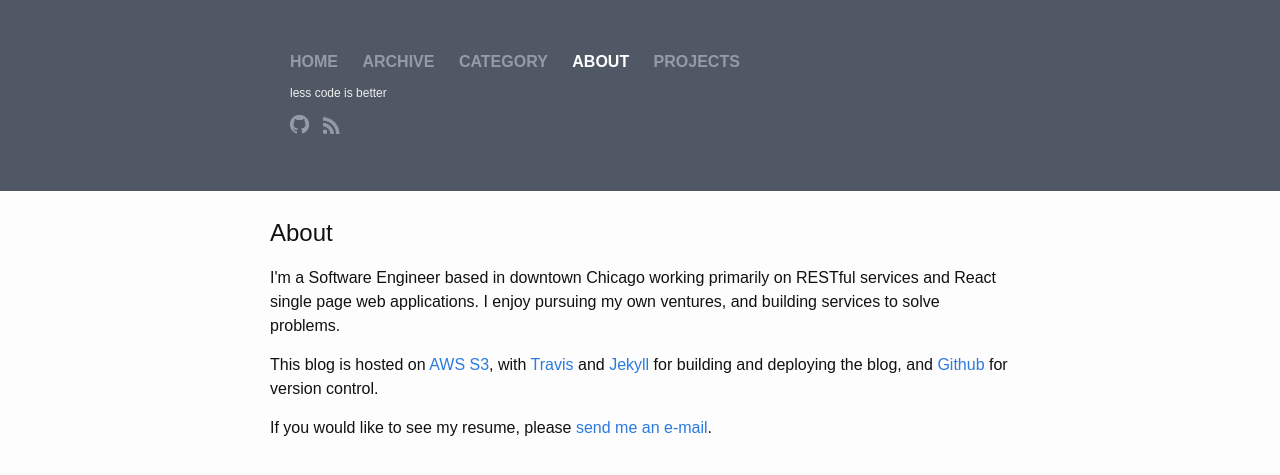
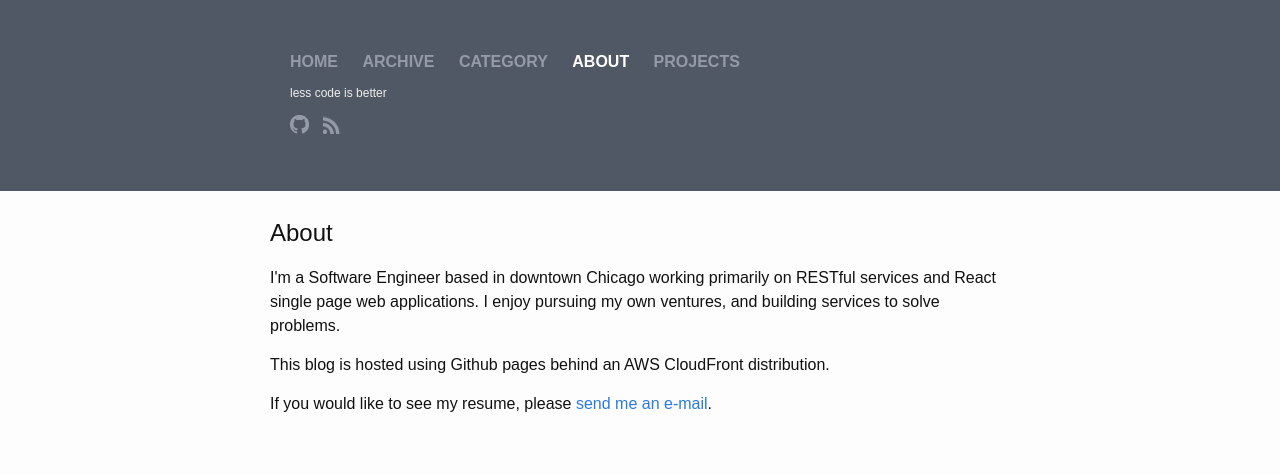
Before and after one commit to moodysalem/moodysalem.github.io, a Jekyll site: the page built from about.html, in a window 1280 px wide. Shown: the top 475 px of the page. Built offline with Jekyll 4.4.1, drawn with Linux system fonts in a browser that asks for light colours; nearby versions of some CDN libraries; comment, search, counter and statistics services are not loaded.

Commit message:
Remove unnecessary cruft since this is moving to github pages

```diff
--- a/_posts/2015-08-20-jekyll_with_s3.markdown
+++ b/_posts/2015-08-20-jekyll_with_s3.markdown
@@ -68,3 +68,6 @@ Now you can publish content, but it's good to also see that users are interactin
 
 ## Final Notes
 You can see the source for this blog [here](https://github.com/moodysalem/blog). Version control is accomplished via git, and you can easily deploy to a staging bucket before production, though that is overkill for a simple configuration like this.
+
+## Edit:
+I'm no longer using this strategy to deploy the blog. Instead I'm using Github pages as a host, with AWS CloudFront for distribution.
--- a/about.html
+++ b/about.html
@@ -8,11 +8,7 @@ layout: default
     <p>I'm a Software Engineer based in downtown Chicago working primarily on RESTful services and React single page web
         applications. I enjoy pursuing my own ventures, and building services to solve problems.</p>
 
-    <p>This blog is hosted on
-        <a href="https://aws.amazon.com/s3">AWS S3</a>,
-        with <a href="https://travis-ci.org/moodysalem/blog">Travis</a>
-        and <a href="https://jekyllrb.com/">Jekyll</a>
-        for building and deploying the blog, and <a href="https://github.com/moodysalem/blog">Github</a> for version control.</p>
+    <p>This blog is hosted using Github pages behind an AWS CloudFront distribution.</p>
 
     <p>If you would like to see my resume, please <a href="mailto:moody.salem@gmail.com">send me an e-mail</a>.</p>
 </div>
```
Also changed, not shown: other parts of _posts/2015-08-20-jekyll_with_s3.markdown (+1 -1 lines), .travis.yml (deleted), 1 other file.
